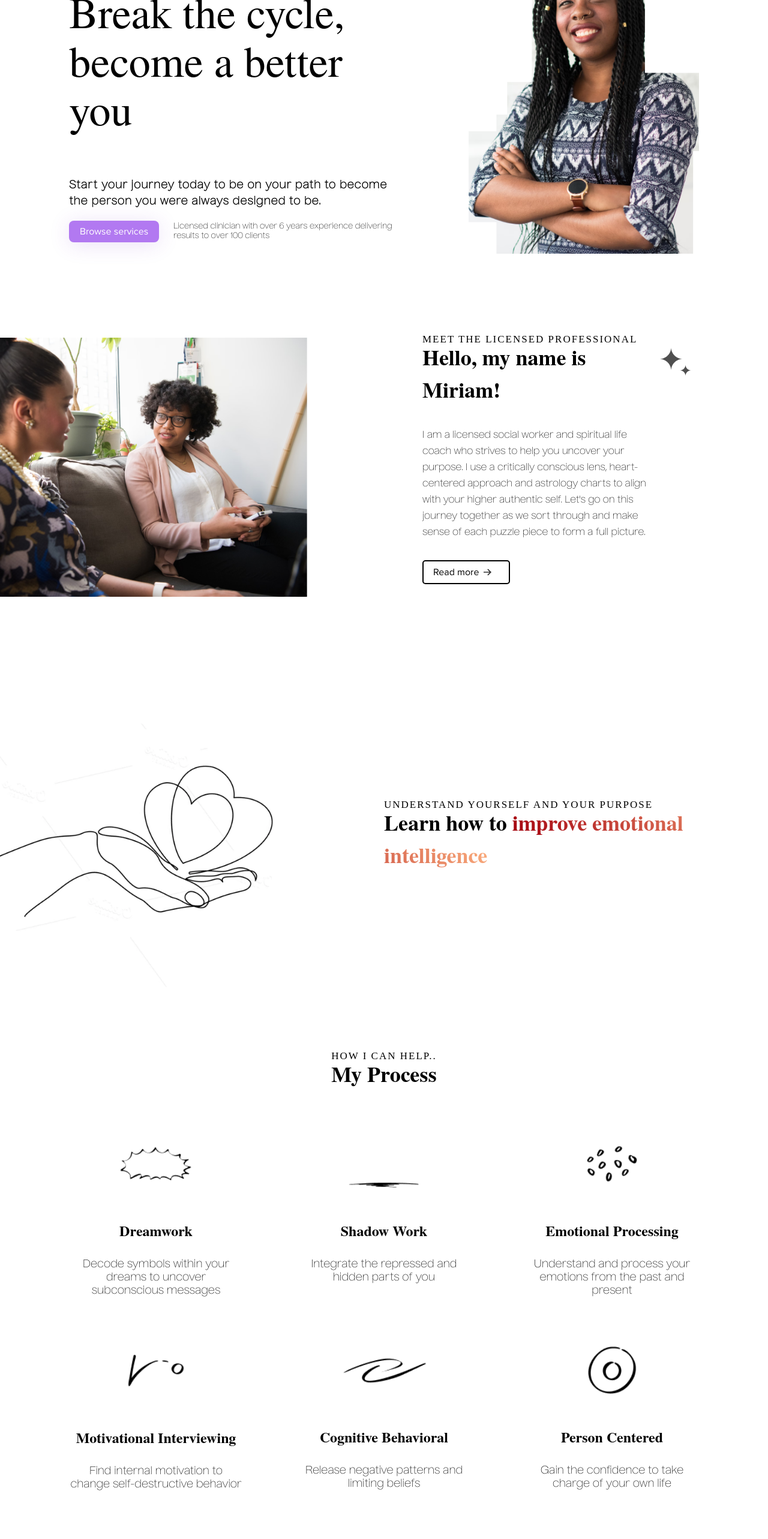
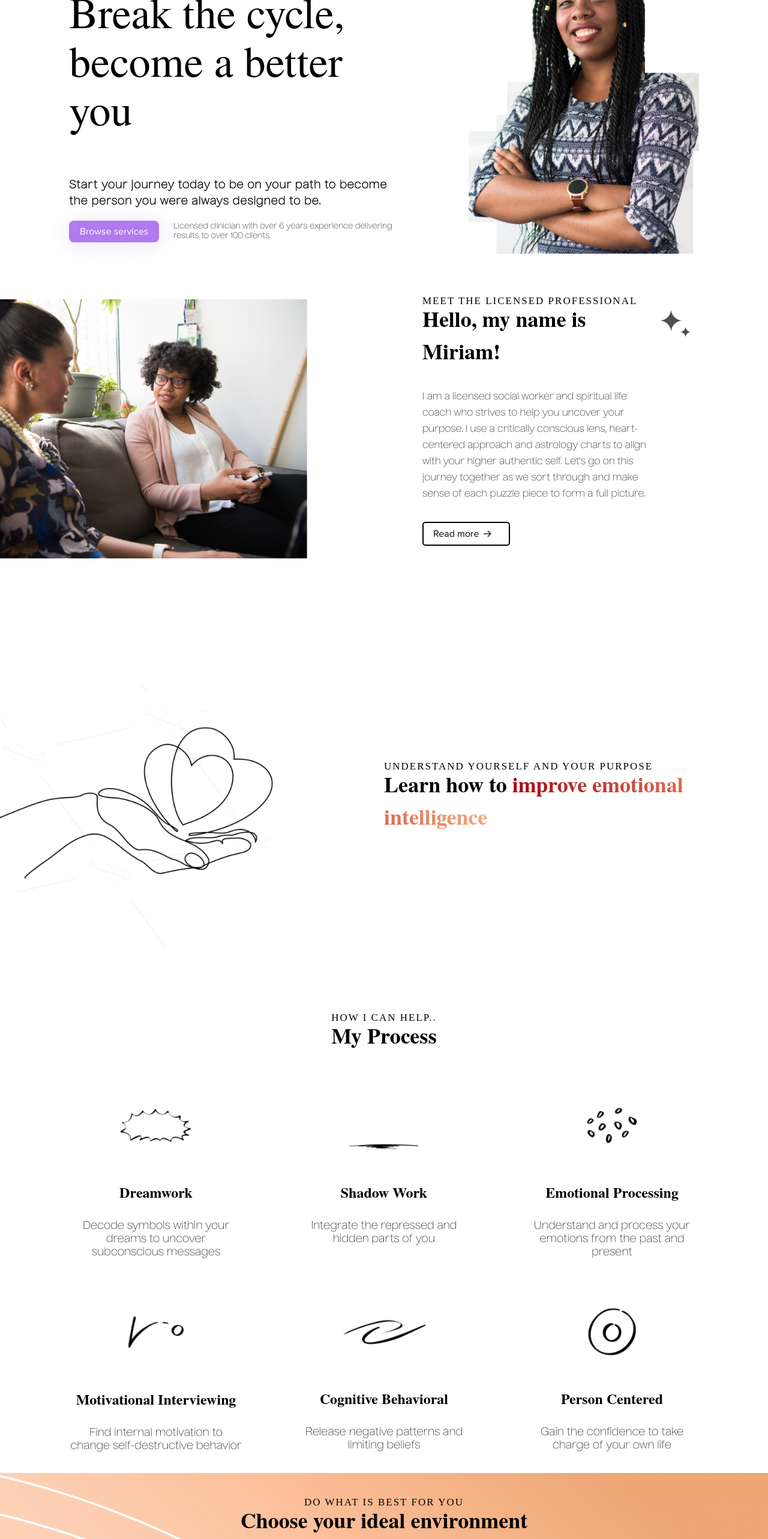
Before and after one commit to Adam-Thometz/Cosmic-Healing, a React (Create React App) app: page / in a window 1280 px wide. Shown: the part 234-2800 px from the top of the page at 60% size. Built offline with nearby package versions, Linux system fonts and the light colour scheme; a web font is replaced by a local one.

Commit message:
changed margin and changed location of landing page photos

```diff
--- a/src/landing-page/affiliates/Affiliates.css
+++ b/src/landing-page/affiliates/Affiliates.css
@@ -1,7 +1,7 @@
 .Affiliates {
   display: flex;
   align-items: top;
-  margin: 10% 5%;
+  margin: var(--margin) 5%;
   animation: slide-up var(--duration) calc(var(--delay) * var(--i)) both;
 }
 
--- a/src/landing-page/hero/Hero.css
+++ b/src/landing-page/hero/Hero.css
@@ -4,6 +4,7 @@
   justify-content: space-evenly;
   margin: 0 0 5% 0;
   animation: slide-up var(--duration) calc(var(--delay) * var(--i)) both;
+  margin-bottom: var(--margin);
 }
 
 .Hero-img-wrapper {
--- a/src/landing-page/how-it-works/HowItWorks.css
+++ b/src/landing-page/how-it-works/HowItWorks.css
@@ -1,7 +1,7 @@
 .HowItWorks {
   display: flex;
   justify-content: space-between;
-  margin: 5% 0;
+  margin: var(--margin) 0;
   animation: slide-up var(--duration) calc(var(--delay) * var(--i)) both;
 }
 
--- a/src/landing-page/how-it-works/HowItWorks.js
+++ b/src/landing-page/how-it-works/HowItWorks.js
@@ -6,7 +6,7 @@ import Link from '../../_components/link/Link';
 import SectionHeader from '../../_components/section-header/SectionHeader';
 import SmallCaption from '../../_components/small-caption/SmallCaption';
 
-import paperPlane from '../../_media/paper-plane.png';
+import paperPlane from '../../_media/landing-page/paper-plane.png';
 
 const HowItWorks = ({ style }) => {
   return (
--- a/src/landing-page/meet-professional/MeetProfessional.css
+++ b/src/landing-page/meet-professional/MeetProfessional.css
@@ -2,7 +2,7 @@
   display: flex;
   justify-content: space-between;
   align-items: center;
-  margin: 5% 0;
+  margin: var(--margin) 0;
   animation: slide-up var(--duration) calc(var(--delay) * var(--i)) both;
 }
 
--- a/src/landing-page/methodology/Methodology.css
+++ b/src/landing-page/methodology/Methodology.css
@@ -1,5 +1,5 @@
 .Methodology {
-  margin: 5% 0;
+  margin: var(--margin) 0;
   animation: slide-up var(--duration) calc(var(--delay) * var(--i)) both;
 }
 
--- a/src/landing-page/services-info/ServiceInfo.css
+++ b/src/landing-page/services-info/ServiceInfo.css
@@ -8,7 +8,7 @@
   display: flex;
   flex-direction: column;
   justify-content: top;
-  margin: 5% 0;
+  margin: var(--margin) 0;
   animation: slide-up var(--duration) calc(var(--delay) * var(--i)) both;
 }
 
```
Also changed, not shown: src/_media/landing-page/hand.png (added), src/_media/landing-page/paper-plane.png (added).
